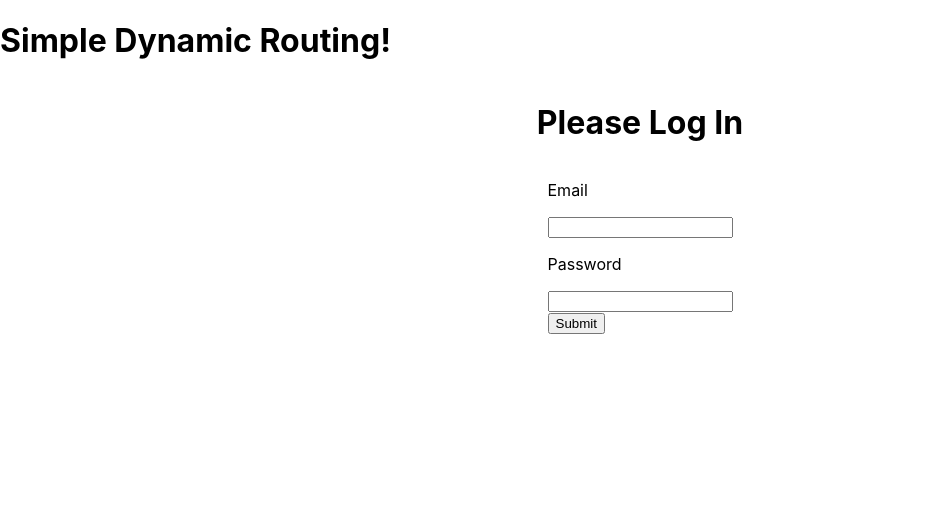
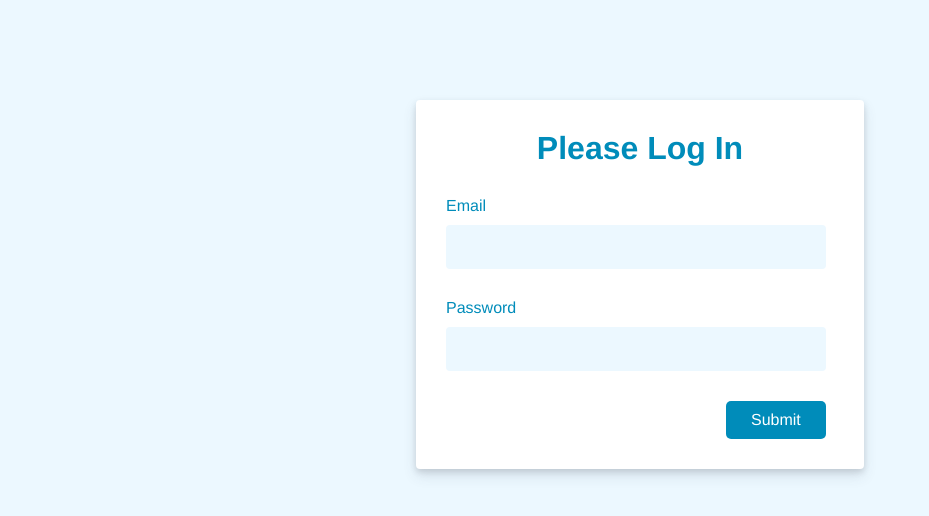
Before and after one commit to narsenieva/NataliiaArsenieva_COMP308Lab1_-Ex1, a React (Create React App) app: page / in a window 1280 px wide. Shown: the top 516 px of the page, without its empty margins (0-929 px from the left). Built offline with nearby package versions, Linux system fonts and the light colour scheme.

Commit message:
Login css

```diff
--- a/src/App.js
+++ b/src/App.js
@@ -7,15 +7,8 @@ import ThankYou from './components/ThankYou/ThankYou';
 
 function App()
 {
-    //let match = useRouteMatch({ path: to, extact: true });
-
     return (
         <Router>
-            <div>
-            <h1>Simple Dynamic Routing!</h1>
-            <div>
-
-            </div>
             <div>
             <Switch>
                 <Route exact path="/" component={Login} />
@@ -23,10 +16,8 @@ function App()
                 <Route path="/thankyou" component={ThankYou} />
             </Switch>
             </div>
-        </div>
       </Router>
     );
-    //
 }
 
 export default App;
--- a/src/components/Comment/Comment.js
+++ b/src/components/Comment/Comment.js
@@ -33,8 +33,20 @@ export default function Comment(props) {
         <h1>Enter Your Comments</h1>
         <form onSubmit={handleSubmit}>
           <label>
+              <p>Course Code:</p>
+              <input type="text" onChange={e => e.target.value}/>
+          </label>
+          <label>
+              <p>Course Name:</p>
+              <input type="text" onChange={e => e.target.value}/>
+          </label>
+          <label>
             <p>Email</p>
             <input type="text" defaultValue ={email} disabled = {true}/>
+          </label>
+          <label>
+              <p>Your GPA:</p>
+              <input type="text" onChange={e => e.target.value}/>
           </label>
           <label>
             <p>Comment</p>
--- a/src/components/Login/Login.css
+++ b/src/components/Login/Login.css
@@ -1,5 +1,64 @@
+* {
+  padding: 0;
+  margin: 0;
+  box-sizing: border-box;
+  word-wrap: break-word;
+  font-family:Helvetica Neue, Ubuntu,sans-serif;
+}
+body {
+    min-height: 100%;
+    background-color: #ecf8ff;
+}
+
 .login-wrapper {
-    display: flex;
-    flex-direction: column;
-    align-items: center;
-  }
+    margin: 0px auto;
+    margin-top: 100px;
+    width: 100%;
+    max-width: 448px;
+    background: white;
+    border-radius: 4px;
+    box-shadow: rgba(60, 66, 87, 0.12) 0px 7px 14px 0px, rgba(0, 0, 0, 0.12) 0px 3px 6px 0px;
+}
+
+label {
+    margin-top: 20px;
+    color: #008CBA;
+}
+p {
+  margin-left: 30px;
+}
+h1 {
+  padding-top:30px;
+  text-align: center;
+  color: #008CBA;
+  margin-bottom: 30px;
+}
+input {
+    font-size: 16px;
+    line-height: 28px;
+    padding: 8px 16px;
+    margin-top: 10px;
+    margin-left: 30px;
+    margin-bottom: 30px;
+    width: 100%;
+    max-width: 380px;
+    min-height: 30px;
+    border:#1a1f36;
+    border-radius: 4px;
+    outline-color: rgb(84 105 212 / 0.5);
+    background-color: #ecf8ff;
+}
+
+button[type="submit"]{
+  background-color: #008CBA; /* Green */
+  border: none;
+  color:#ffffff;
+  border-radius: 5px;
+  margin-bottom: 30px;
+  padding: 10px 25px;
+  text-align: center;
+  margin-left: 310px;
+  text-decoration: none;
+  display: inline-block;
+  font-size: 16px;
+}
--- a/src/components/Login/Login.js
+++ b/src/components/Login/Login.js
@@ -10,10 +10,11 @@ export default function Login (props){
 
     const handleSubmit = e => {
         e.preventDefault();
+        if (email!= '' || password){
             auth.onAuthentication();
             auth.saveToken(email);
             props.history.push('/comment');
-
+        }
 
     }
     return(
@@ -29,9 +30,10 @@ export default function Login (props){
           <input type="password" onChange={e => setPassword(e.target.value)}/>
         </label>
         <div>
-              <button type="submit">Submit</button>
+          <button className = "btnSubmit" type="submit">Submit</button>
         </div>
       </form>
       </div>
+
         )
 }
--- a/src/components/ThankYou/ThankYou.js
+++ b/src/components/ThankYou/ThankYou.js
@@ -4,29 +4,22 @@ import Comment from '../Comment/Comment';
 import './ThankYou.css';
 
 export default function ThankYou(props) {
-    //const [comment, setComment] = useState();
-    //const {comm} = this.props.location;
     const [email, setEmail] = useState();
     const comment = props.location.state;
-   //let loggedEmail = this.props.useState();
 
     useEffect(() => {
-      const loggedInUser = auth.getToken();
-    //  setEmail(loggedInUser);
-    //setComment(() => { comment = ;});
-     if (loggedInUser!=="") {
+        const loggedInUser = auth.getToken();
+        if (loggedInUser!=="") {
           setEmail(loggedInUser);
-
-
-    }
-  },[]);
+        }
+    },[]);
 
     return(
         <div className="comment-wrapper">
         <h1>Enter Your Comments</h1>
         <label>
             <p>Email: {email}</p>
-            <p>Commesdnt: {comment}</p>
+            <p>Comment: {comment}</p>
         </label>
         <label>
         </label>
```
Also changed, not shown: src/index.js (+1 -14 lines). Lines whose indentation alone changed are shown as unchanged.
